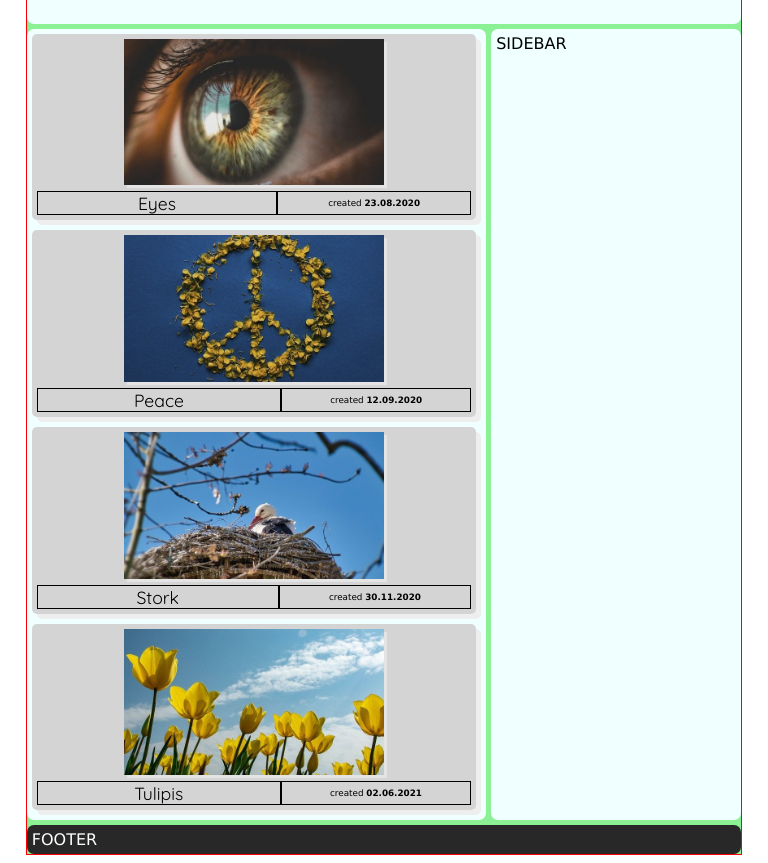
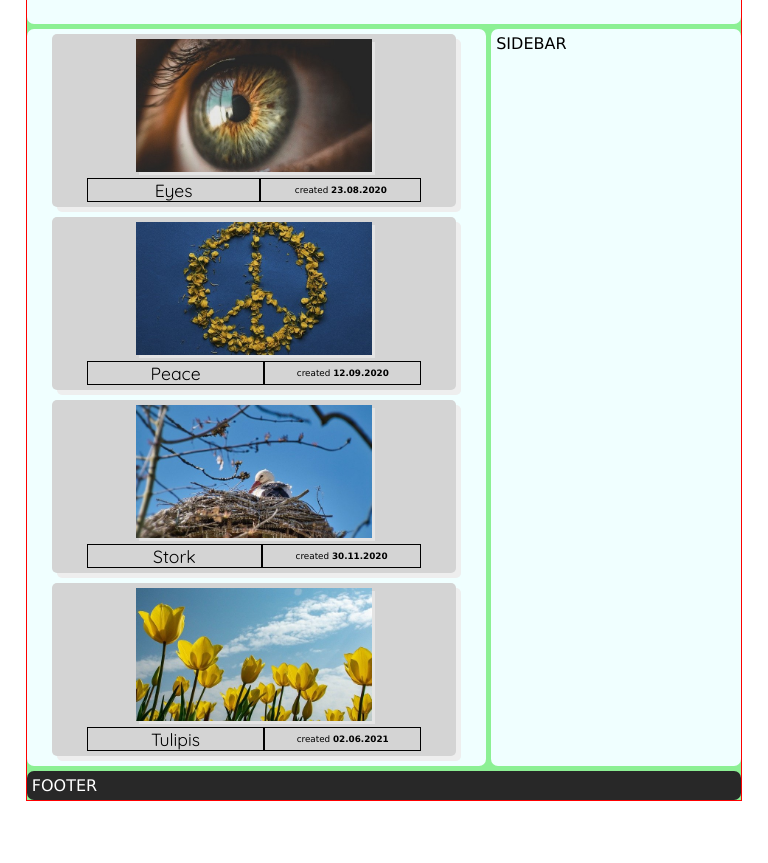
Before and after one commit to DerFloBBy/Personal-Blog-Website, a plain HTML site: page index.html in a window 768 px wide. Shown: the part 76-939 px from the top of the page. After the commit the page ends 885 px from the top, so only its background shows below. Drawn offline with Linux system fonts and the light colour scheme; a web font is replaced by a local one.

Commit message:
Margin der Headline angepasst

```diff
--- a/css/styles.css
+++ b/css/styles.css
@@ -36,7 +36,7 @@ body{
     background-color: rgb(212, 212, 212);
     border-radius: 5px;
     box-shadow: 5px 5px rgb(238, 238, 238);
-    margin: 0px 5px 5px 0px;
+    margin: 0px 25px 5px 20px;
     padding: 5px;
     display: grid;
     grid-template-areas:
@@ -120,7 +120,15 @@ body{
             "headline headline date";
     }
 
+    .headline{
+        margin: 0px 0px 0px 30px;
+    }
+
+    .date{
+        margin: 0px 30px 0px 0px;
+    }
 }
+
 
 /* Large devices (desktops, 1024px and up) */
 @media screen and (min-width: 1024px) {
@@ -149,7 +157,6 @@ body{
 
     }
 
-    /* Versuch zwei Bilder neben einander zu bringen */
     #main{
         display: grid;
         grid-template-columns: repeat(2, 1fr);
```
